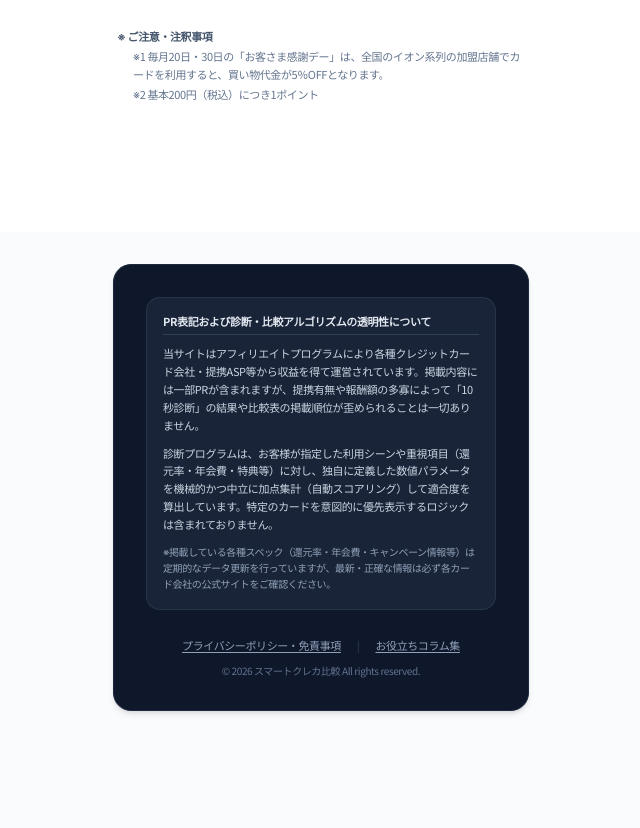
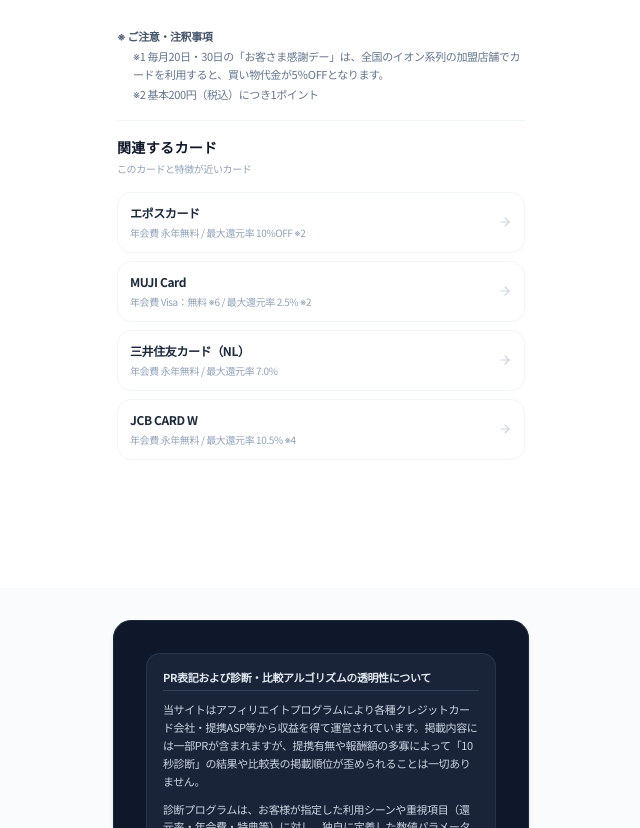
Before and after one commit to mizumar/smart-card-select, a Next.js app: page /cards/cosmo-the-card-opus in a window 1280 px wide. Shown: the part 4746-5574 px from the top of the page, without its empty margins (319-959 px from the left). Before the commit the page ends 5489 px from the top, so only its background shows below. Built offline with nearby package versions, Linux system fonts and the light colour scheme; no server answers.

Commit message:
✨ feat: 関連カードをカード詳細ページに追加 (#53, task 1)

```diff
--- a/src/app/cards/[id]/page.tsx
+++ b/src/app/cards/[id]/page.tsx
@@ -10,6 +10,7 @@ import { cards as cardsData } from "@/data/cards";
 import { DiagnosticBanner } from "@/components/DiagnosticBanner";
 import { CalloutNotice } from "@/components/CalloutNotice";
 import NoteText from "@/components/NoteText";
+import { RelatedCards } from "@/components/cards/RelatedCards";
 
 interface Props {
   params: Promise<{ id: string }>;
@@ -356,6 +357,8 @@ export default async function CardDetailPage({ params }: Props) {
             title="※ ご注意・注釈事項"
             items={card.calloutNotices}
           />
+          {/* 関連カード */}
+          <RelatedCards currentCard={card} />
         </section>
       </main>
 
--- /dev/null
+++ b/src/components/cards/RelatedCards.tsx
@@ -0,0 +1,49 @@
+import Link from "next/link";
+import { ArrowRight } from "lucide-react";
+import type { CreditCard } from "@/data/cards";
+import { cards } from "@/data/cards";
+import { getRelatedCards } from "@/lib/related-cards";
+
+interface Props {
+  currentCard: CreditCard;
+}
+
+export function RelatedCards({ currentCard }: Props) {
+  const relatedCards = getRelatedCards(currentCard, cards);
+
+  return (
+    <section
+      aria-label="関連するカード"
+      className="space-y-4 pt-4 border-t border-slate-100"
+    >
+      <div>
+        <h2 className="text-sm font-bold text-slate-900 tracking-wide">
+          関連するカード
+        </h2>
+        <p className="mt-1 text-[10px] text-slate-400">
+          このカードと特徴が近いカード
+        </p>
+      </div>
+
+      <div className="space-y-2">
+        {relatedCards.map((card) => (
+          <Link
+            key={card.id}
+            href={`/cards/${card.id}`}
+            className="flex items-center justify-between gap-3 rounded-xl border border-slate-100 bg-white p-3 transition-colors hover:bg-slate-50"
+          >
+            <div className="min-w-0">
+              <p className="text-xs font-bold text-slate-800">{card.name}</p>
+
+              <p className="mt-1 text-[10px] text-slate-400">
+                年会費 {card.annualFee} / 最大還元率 {card.maxReturnRate}
+              </p>
+            </div>
+
+            <ArrowRight className="h-3.5 w-3.5 shrink-0 text-slate-300" />
+          </Link>
+        ))}
+      </div>
+    </section>
+  );
+}
--- /dev/null
+++ b/src/lib/related-cards.ts
@@ -0,0 +1,32 @@
+import type { CreditCard } from "@/data/cards";
+
+export function getRelatedCards(
+  currentCard: CreditCard,
+  cards: CreditCard[],
+  limit = 4,
+): CreditCard[] {
+  return cards
+    .filter((card) => card.id !== currentCard.id)
+    .map((card, index) => {
+      const commonTagCount = card.tagIds.filter((tagId) =>
+        currentCard.tagIds.includes(tagId),
+      ).length;
+
+      return {
+        card,
+        commonTagCount,
+        index,
+      };
+    })
+    .sort((a, b) => {
+      // 共通タグ数が多い順
+      if (b.commonTagCount !== a.commonTagCount) {
+        return b.commonTagCount - a.commonTagCount;
+      }
+
+      // 同数なら元のカードデータ順
+      return a.index - b.index;
+    })
+    .slice(0, limit)
+    .map(({ card }) => card);
+}
```
